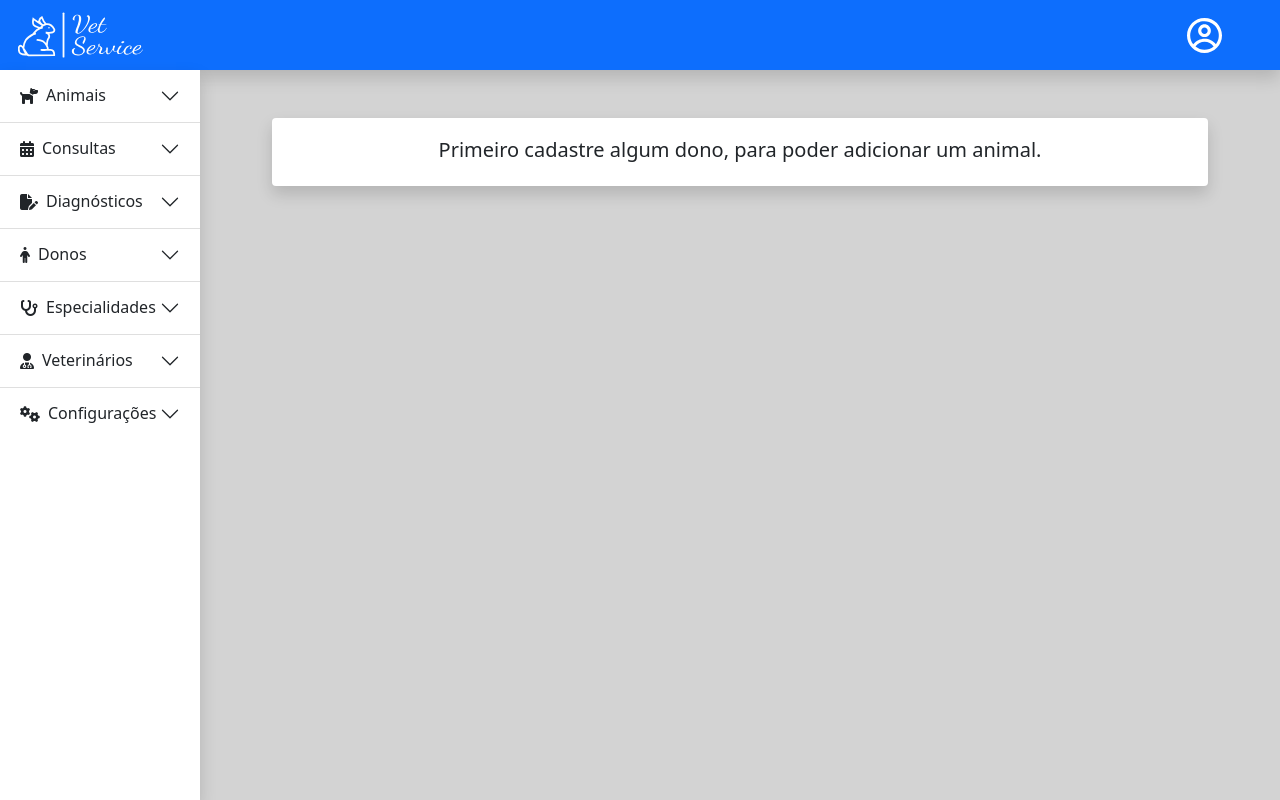
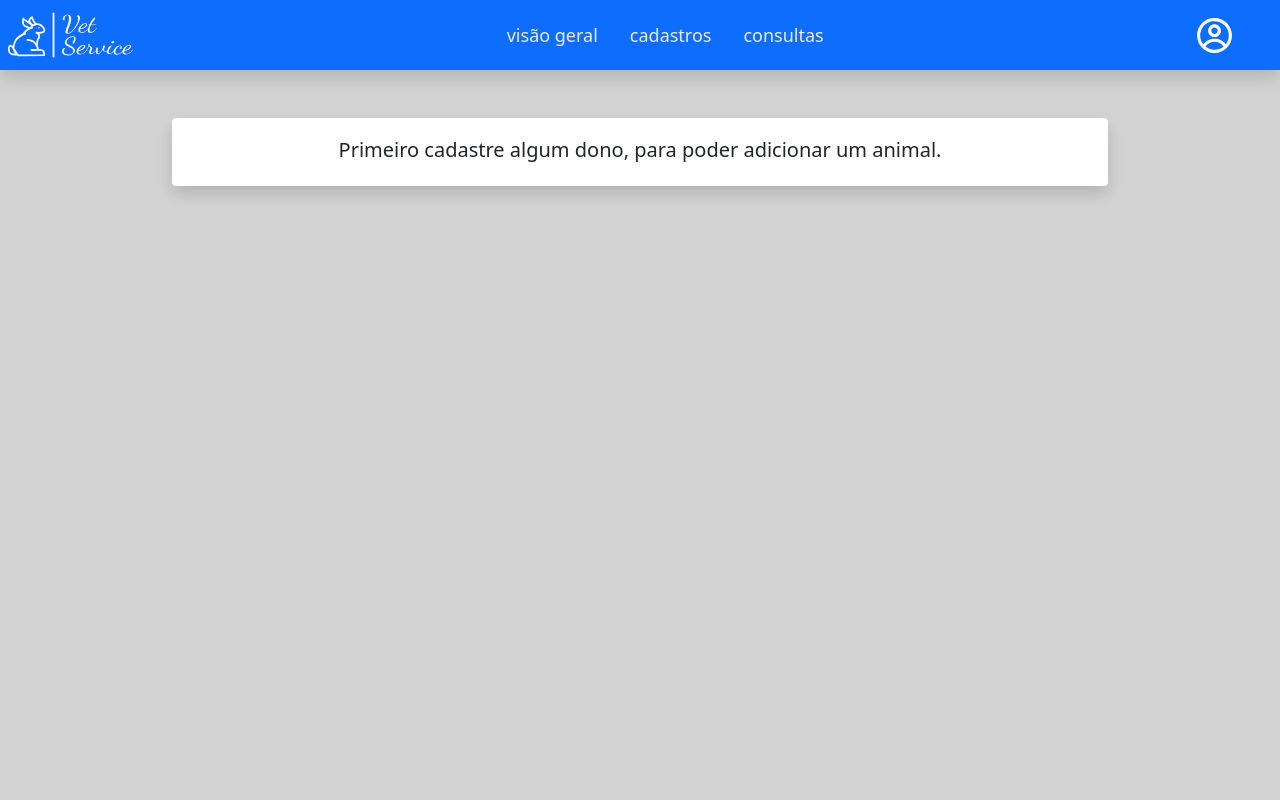
Before and after one commit to eliezer-chaves/VetService, a PHP site: page /view/pages/add_animais.php in a window 1280 px wide. Run offline with PHP 8.4, Linux system fonts and the light colour scheme; data that the repository does not hold is empty; some libraries are stand-ins or nearby versions.

Commit message:
mudança header

```diff
--- a/controller/calendar.js
+++ b/controller/calendar.js
@@ -49,7 +49,7 @@ function loadCalendar() {
     },
     //hiddenDays: [0],
     //weekends: false,
-    initialView: "timeGridWeek",
+    initialView: "listMonth",
     views: {
       listWeek: {
         buttonText: "Consultas da semana",
--- a/view/css/assets.css
+++ b/view/css/assets.css
@@ -82,7 +82,10 @@ input[type="time"]:focus {
   box-shadow: none;
   border: solid 1px var(--color-blue);
 }
-
+input[type="email"]:focus {
+  box-shadow: none;
+  border: solid 1px var(--color-blue);
+}
 input[type="date"]:focus {
   box-shadow: none;
   border: solid 1px var(--color-blue);
--- a/view/css/header.css
+++ /dev/null
@@ -1,11 +0,0 @@
-header{
-
-    flex-grow: 0;
-    flex-basis: auto;
-    padding: 10px;
-}
-#header{
-    display: flex;
-    align-items: center;
-    justify-content: space-between;
-}
--- a/view/css/main.css
+++ b/view/css/main.css
@@ -1,4 +1,4 @@
-#main{
+/* #main{
     flex-grow: 1;
     flex-basis: auto;
-}
+} */
--- a/view/css/sidebar.css
+++ b/view/css/sidebar.css
@@ -1,4 +1,4 @@
-/*Sidebar*/
+/*Sidebar
 #sidebar{
     flex-basis: auto;
     width: 200px;
@@ -27,4 +27,4 @@
 .accordion-button:not(.collapsed):hover {
     color: #1a1a1a;
     background-color: #f8f9fa;
-}
+}*/
--- a/view/pages/add_animais.php
+++ b/view/pages/add_animais.php
@@ -31,10 +31,7 @@
     <?php include 'componentes/header.html'; ?>
     <!-- Main -->
     <div class="d-flex" id="main">
-      <!-- Sidebar -->
-      <div class="bg-white shadow" id="sidebar">
-        <?php include 'componentes/sidebar.html'; ?>
-      </div>
+
       <!--Content -->
       <div class="container-fluid w-75">
         <div class="p-3 bg-light mt-5 shadow p-3 mb-5 bg-body rounded" id="content">
--- a/view/pages/add_consulta.php
+++ b/view/pages/add_consulta.php
@@ -31,10 +31,7 @@
     <?php include 'componentes/header.html'; ?>
     <!-- Main -->
     <div class="d-flex" id="main">
-      <!-- Sidebar -->
-      <div class="bg-white shadow" id="sidebar">
-        <?php include 'componentes/sidebar.html'; ?>
-      </div>
+
       <!-- Content -->
       <div class="container-fluid w-75">
         <div class="bg-light mt-5 shadow p-3 mb-5 bg-body rounded" id="content">
--- a/view/pages/add_diagnostico.php
+++ b/view/pages/add_diagnostico.php
@@ -31,10 +31,7 @@
     <?php include 'componentes/header.html'; ?>
     <!-- Main -->
     <div class="d-flex" id="main">
-      <!-- Sidebar -->
-      <div class="bg-white shadow" id="sidebar">
-        <?php include 'componentes/sidebar.html'; ?>
-      </div>
+
       <!-- Content -->
       <div class="container-fluid w-75">
         <div class="bg-light mt-5 shadow p-3 mb-5 bg-body rounded">
--- a/view/pages/add_donos.php
+++ b/view/pages/add_donos.php
@@ -33,10 +33,7 @@
 
     <!-- Main -->
     <div class="d-flex" id="main">
-      <!-- Sidebar -->
-      <div class="bg-white shadow" id="sidebar">
-        <?php include 'componentes/sidebar.html'; ?>
-      </div>
+
       <!-- Content -->
       <div class="container-fluid w-75">
         <div class="">
--- a/view/pages/add_especialidade.php
+++ b/view/pages/add_especialidade.php
@@ -31,10 +31,7 @@
     <?php include 'componentes/header.html'; ?>
     <!-- Main -->
     <div class="d-flex" id="main">
-      <!-- Sidebar -->
-      <div class="bg-white shadow" id="sidebar">
-        <?php include 'componentes/sidebar.html'; ?>
-      </div>
+
       <!-- Content -->
       <div class="container-fluid w-75">
         <div class="bg-light mt-5 shadow p-3 mb-5 bg-body rounded">
--- a/view/pages/add_veterinario.php
+++ b/view/pages/add_veterinario.php
@@ -31,10 +31,7 @@
     <?php include 'componentes/header.html'; ?>
     <!-- Main -->
     <div class="d-flex" id="main">
-      <!-- Sidebar -->
-      <div class="bg-white shadow" id="sidebar">
-        <?php include 'componentes/sidebar.html'; ?>
-      </div>
+
       <!-- Content -->
       <div class="container-fluid w-75">
         <div class="">
--- a/view/pages/calendar.php
+++ b/view/pages/calendar.php
@@ -43,10 +43,7 @@
     <?php include 'componentes/header.html'; ?>
     <!-- Main -->
     <div class="d-flex" id="main">
-      <!-- Sidebar -->
-      <div class="bg-white shadow" id="sidebar">
-        <?php include 'componentes/sidebar.html'; ?>
-      </div>
+
       <!--Content -->
       <div class="container-fluid ">
         <div class="bg-white rounded shadow mt-3 mb-5 p-3">
--- a/view/pages/componentes/header.html
+++ b/view/pages/componentes/header.html
@@ -1,13 +1,103 @@
 <header class="bg-primary shadow">
-  <div id="header">
+  <div id="header" class="d-flex justify-content-between align-items-center">
     <div class="brand ms-2">
       <img src="../assets/brand.svg" alt="" style="height: 50px" />
     </div>
 
-    <div class="header-profile me-5 " >
-      <a href="../../index.php">
-        <img src="../assets/profile.svg" alt="" style="height: 35px; width: 35px;" />
+    <div>
+      <div class="d-flex justify-content-center">
+        <a href="calendar.php">
+            <button class="dropbtn">visão geral</button>
+        </a>
+        <div class="dropdown">
+          <button class="dropbtn">cadastros</button>
+          <div class="dropdown-content">
+            <a href="load_animais.php" class="item">Animais</a>
+            <a href="load_donos.php" class="item">Donos</a>
+            <a href="load_veterinarios.php" class="item">Veterinários</a>
+            <a href="load_especialidades.php">Especialidades</a>
+          </div>
+        </div>
+
+        <div class="dropdown">
+          <button class="dropbtn">consultas</button>
+          <div class="dropdown-content">
+            <a href="calendar.php" class="item">Ver calendário</a>
+            <a href="load_diagnosticos.php">Consultar diagnósticos</a>
+          </div>
+        </div>
+      </div>
+    </div>
+
+    <div class="header-profile me-5">
+      <a href="configuracoes.php">
+        <img
+          src="../assets/profile.svg"
+          alt=""
+          style="height: 35px; width: 35px"
+        />
       </a>
     </div>
   </div>
 </header>
+
+<style>
+  #header {
+    height: 70px;
+  }
+  /* Dropdown Button */
+  .dropbtn {
+    background-color: #0d6efd;
+    color: rgb(235, 235, 235);
+    padding: 16px;
+    font-size: 18px;
+    border: none;
+    height: 70px;
+  }
+  .dropbtn:hover {
+    font-weight: bold;
+    color: white;
+  }
+
+  /* The container <div> - needed to position the dropdown content */
+  .dropdown {
+    position: relative;
+    display: inline-block;
+  }
+
+  /* Dropdown Content (Hidden by Default) */
+  .dropdown-content {
+    display: none;
+    position: absolute;
+    background-color: #f1f1f1;
+    min-width: max-content;
+    box-shadow: 0px 8px 16px 0px rgba(0, 0, 0, 0.2);
+    z-index: 1111;
+  }
+
+  /* Links inside the dropdown */
+  .dropdown-content a {
+    color: black;
+    padding: 12px 16px;
+    text-decoration: none;
+    display: block;
+  }
+
+  /* Change color of dropdown links on hover */
+  .dropdown-content a:hover {
+    background-color: rgb(221, 221, 221);
+  }
+
+  /* Show the dropdown menu on hover */
+  .dropdown:hover .dropdown-content {
+    display: block;
+  }
+
+  /* Change the background color of the dropdown button when the dropdown content is shown */
+  .dropdown:hover .dropbtn {
+    font-weight: bold;
+  }
+  .item{
+    border-bottom: 1px solid #1C6EA4;
+  }
+</style>
--- a/view/pages/configuracoes.php
+++ b/view/pages/configuracoes.php
@@ -30,10 +30,7 @@
         <?php include 'componentes/header.html'; ?>
         <!-- Main -->
         <div class="d-flex" id="main">
-            <!-- Sidebar -->
-            <div class="bg-white shadow" id="sidebar">
-                <?php include 'componentes/sidebar.html'; ?>
-            </div>
+
             <!--Content -->
             <div class="container-fluid w-50">
                 <div class="bg-white rounded shadow mt-3 mb-5 p-3">
--- a/view/pages/load_animais.php
+++ b/view/pages/load_animais.php
@@ -30,10 +30,7 @@
     <?php include 'componentes/header.html'; ?>
     <!-- Main -->
     <div class="d-flex" id="main">
-      <!-- Sidebar -->
-      <div class="bg-white shadow" id="sidebar">
-        <?php include 'componentes/sidebar.html'; ?>
-      </div>
+
       <!-- Content -->
       <div class="container-fluid w-75 mb-3">
         <div id="conteudo">
--- a/view/pages/load_consultas.php
+++ b/view/pages/load_consultas.php
@@ -31,10 +31,7 @@
     <?php include 'componentes/header.html'; ?>
     <!-- Main -->
     <div class="d-flex" id="main">
-      <!-- Sidebar -->
-      <div class="bg-white shadow" id="sidebar">
-        <?php include 'componentes/sidebar.html'; ?>
-      </div>
+
       <!--Content -->
       <div class="container-fluid mb-3">
         <div id="conteudo">
--- a/view/pages/load_diagnosticos.php
+++ b/view/pages/load_diagnosticos.php
@@ -30,10 +30,7 @@
     <?php include 'componentes/header.html'; ?>
     <!-- Main -->
     <div class="d-flex" id="main">
-      <!-- Sidebar -->
-      <div class="bg-white shadow" id="sidebar">
-        <?php include 'componentes/sidebar.html'; ?>
-      </div>
+
       <!-- Content -->
       <div class="container-fluid w-75 mb-3">
         <div id="conteudo">
--- a/view/pages/load_donos.php
+++ b/view/pages/load_donos.php
@@ -31,10 +31,7 @@
     <?php include 'componentes/header.html'; ?>
     <!-- Main -->
     <div class="d-flex" id="main">
-      <!-- Sidebar -->
-      <div class="bg-white shadow" id="sidebar">
-        <?php include 'componentes/sidebar.html'; ?>
-      </div>
+
       <!-- Content -->
       <div class="container-fluid w-75 mb-3">
         <div id="conteudo">
--- a/view/pages/load_especialidades.php
+++ b/view/pages/load_especialidades.php
@@ -31,10 +31,7 @@
         <?php include 'componentes/header.html'; ?>
         <!-- Main -->
         <div class="d-flex" id="main">
-            <!-- Sidebar -->
-            <div class="bg-white shadow" id="sidebar">
-                <?php include 'componentes/sidebar.html'; ?>
-            </div>
+
             <!-- Content -->
             <div class="container-fluid w-75 mb-3">
                 <div id="conteudo">
--- a/view/pages/load_veterinarios.php
+++ b/view/pages/load_veterinarios.php
@@ -31,10 +31,7 @@
     <?php include 'componentes/header.html'; ?>
     <!-- Main -->
     <div class="d-flex" id="main">
-      <!-- Sidebar -->
-      <div class="bg-white shadow" id="sidebar">
-        <?php include 'componentes/sidebar.html'; ?>
-      </div>
+
       <!-- Content -->
       <div class="container-fluid w-75 mb-3">
         <div id="conteudo">
```
